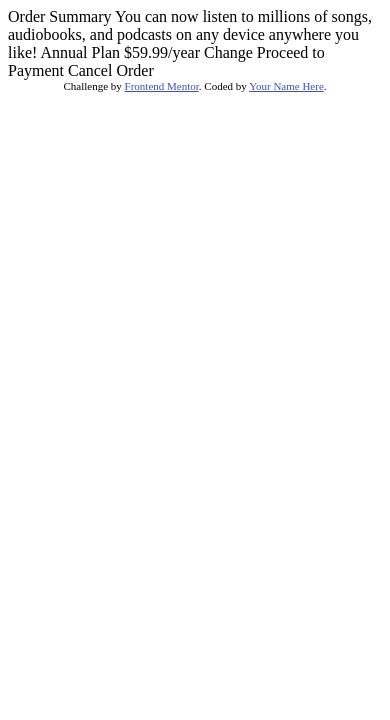
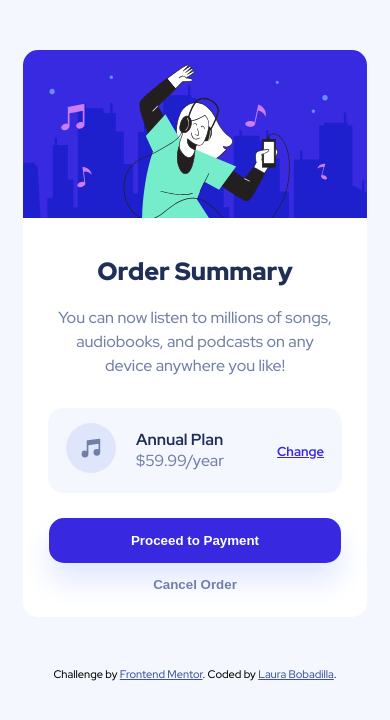
Before and after one commit to lkbobadi/order-summary-component-main, a plain HTML site: page order-summary-component-main/index.html in a window 390 px wide. Drawn offline with Linux system fonts and the light colour scheme.

Commit message:
basic mobile css + html added

```diff
--- a/order-summary-component-main/index.html
+++ b/order-summary-component-main/index.html
@@ -1,37 +1,70 @@
 <!DOCTYPE html>
 <html lang="en">
   <head>
-  <meta charset="UTF-8">
-  <meta name="viewport" content="width=device-width, initial-scale=1.0"> <!-- displays site properly based on user's device -->
+    <meta charset="UTF-8" />
+    <meta name="viewport" content="width=device-width, initial-scale=1.0" />
+    <!-- displays site properly based on user's device -->
 
-  <link rel="icon" type="image/png" sizes="32x32" href="./images/favicon-32x32.png">
+    <link
+      rel="icon"
+      type="image/png"
+      sizes="32x32"
+      href="./images/favicon-32x32.png"
+    />
+    <link rel="stylesheet" href="styles.css" />
+
+    <link rel="preconnect" href="https://fonts.googleapis.com" />
+    <link rel="preconnect" href="https://fonts.gstatic.com" crossorigin />
+    <link
+      href="https://fonts.googleapis.com/css2?family=Red+Hat+Display:wght@500;700;900&display=swap"
+      rel="stylesheet"
+    />
 
     <title>Frontend Mentor | Order summary card</title>
 
     <!-- Feel free to remove these styles or customise in your own stylesheet 👍 -->
     <style>
-    .attribution { font-size: 11px; text-align: center; }
-    .attribution a { color: hsl(228, 45%, 44%); }
+      .attribution {
+        font-size: 11px;
+        text-align: center;
+      }
+      .attribution a {
+        color: hsl(228, 45%, 44%);
+      }
     </style>
   </head>
   <body>
-
-  Order Summary
+    <section class="summary-page">
+      <img
+        src="/order-summary-component-main/images/illustration-hero.svg"
+        alt="main image"
+      />
+      <section class="order-summary">
+        <h1>Order Summary</h1>
 
         You can now listen to millions of songs, audiobooks, and podcasts on any
         device anywhere you like!
+      </section>
 
-  Annual Plan
-  $59.99/year
-
-  Change
-
-  Proceed to Payment
-  Cancel Order
+      <p class="payment-plan">
+        <span
+          ><img
+            class="music-icon"
+            src="/order-summary-component-main/images/icon-music.svg"
+            alt="music icon"
+        /></span>
+        <span><span class="bold">Annual Plan</span> $59.99/year</span>
+        <span class="change-payment"><a href="/change">Change</a></span>
+      </p>
+      <button class="proceed-payment">Proceed to Payment</button>
+      <button class="cancel-payment">Cancel Order</button>
+    </section>
 
     <div class="attribution">
-    Challenge by <a href="https://www.frontendmentor.io?ref=challenge" target="_blank">Frontend Mentor</a>.
-    Coded by <a href="#">Your Name Here</a>.
+      Challenge by
+      <a href="https://www.frontendmentor.io?ref=challenge" target="_blank"
+        >Frontend Mentor</a
+      >. Coded by <a href="https://github.com/lkbobadi">Laura Bobadilla</a>.
     </div>
   </body>
 </html>
--- /dev/null
+++ b/order-summary-component-main/styles.css
@@ -0,0 +1,99 @@
+body {
+  background-color: hsl(225, 100%, 98%);
+  text-align: center;
+  font-family: "Red Hat Display", sans-serif;
+}
+
+.summary-page {
+  background-color: hsl(0, 0%, 100%);
+  border-radius: 15px;
+  margin: 50px 15px;
+}
+
+img {
+  width: 100%;
+  object-fit: cover;
+  border-radius: 15px 15px 0 0;
+}
+
+.order-summary {
+  padding: 15px 30px;
+  line-height: 1.5;
+  color: hsl(224, 23%, 55%);
+}
+
+h1 {
+  font-weight: 900;
+  color: hsl(223, 47%, 23%);
+  font-size: 25px;
+  margin: 15px 0;
+}
+
+p {
+  color: hsl(224, 23%, 55%);
+  font-weight: 500;
+  font-size: 16px;
+}
+
+.payment-plan {
+  display: flex;
+  justify-content: space-between;
+  align-items: center;
+  background-color: hsl(225, 100%, 98%);
+  border-radius: 15px;
+  padding: 15px 18px;
+  margin: 15px 25px;
+  text-align: left;
+}
+.music-icon {
+  width: 50px;
+  margin-right: 20px;
+}
+
+.bold {
+  color: hsl(223, 47%, 23%);
+  font-weight: 700;
+}
+
+.change-payment a {
+  font-size: 13px;
+  font-weight: 700;
+  color: hsl(245, 75%, 52%);
+}
+
+.change-payment a:hover {
+  text-decoration: none;
+  color: hsl(245, 75%, 72%);
+}
+
+.proceed-payment {
+  width: 85%;
+  border-radius: 15px;
+  background-color: hsl(245, 75%, 52%);
+  box-shadow: 0px 18px 30px hsl(225, 100%, 94%);
+  border: none;
+  color: hsl(0, 0%, 100%);
+  margin: 10px 25px;
+  padding: 15px 10px;
+  font-weight: bold;
+  cursor: pointer;
+  transition: 200ms all ease-in-out;
+}
+
+.proceed-payment:hover {
+  background-color: hsl(245, 75%, 72%);
+}
+
+.cancel-payment {
+  border: none;
+  background-color: transparent;
+  padding-bottom: 25px;
+  font-weight: 700;
+  transition: 200ms all ease-in-out;
+  color: hsl(224, 23%, 55%);
+  cursor: pointer;
+}
+
+.cancel-payment:hover {
+  color: hsl(223, 47%, 23%);
+}
```
Lines whose indentation alone changed are shown as unchanged.
